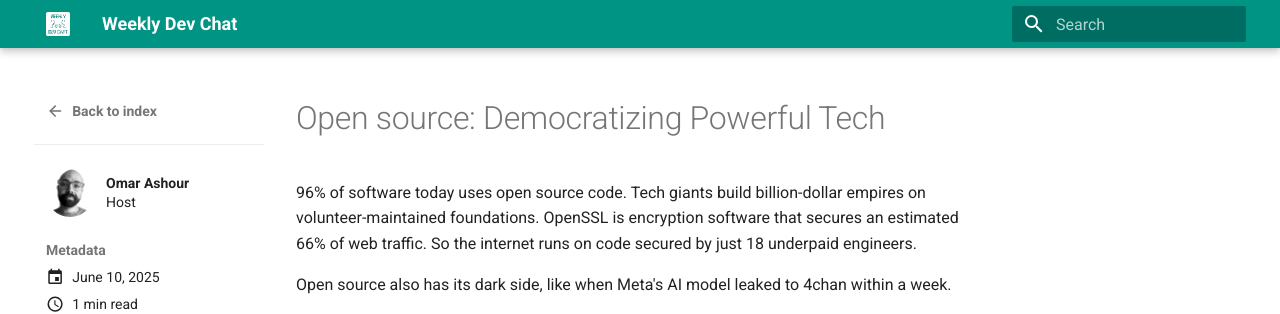
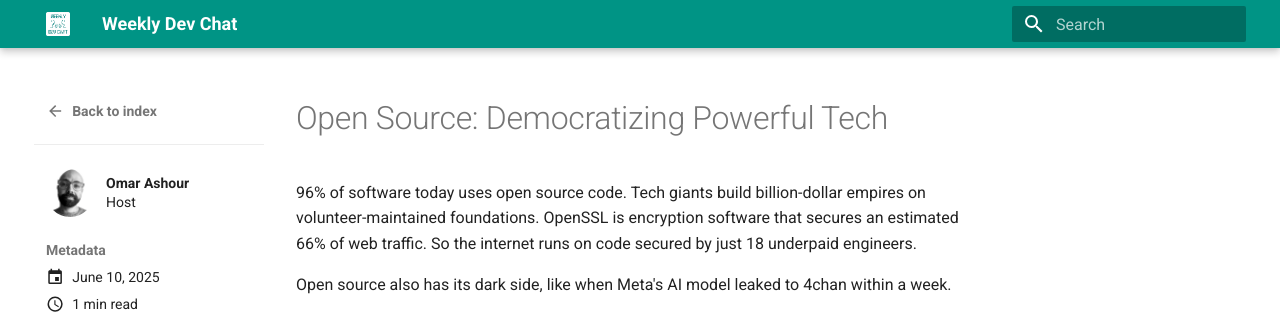
Before and after one commit to weeklydevchat/weeklydevchat.github.io, an MkDocs documentation site: the page built from docs/posts/2025/06/10/index.md, in a window 1280 px wide. Shown: the top 314 px of the page. Built offline with MkDocs 1.6.1 and Material for MkDocs 9.7.7, drawn with Linux system fonts in a browser that asks for light colours.

```diff
--- a/docs/posts/2025/06/10/index.md
+++ b/docs/posts/2025/06/10/index.md
@@ -1,5 +1,5 @@
 ---
-title: "Open source: Democratizing Powerful Tech"
+title: "Open Source: Democratizing Powerful Tech"
 date: 2025-06-10
 authors:
  - omar
```
